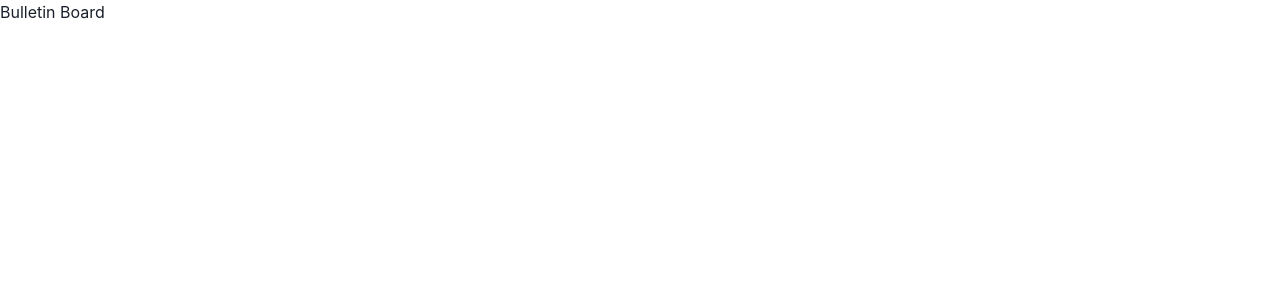
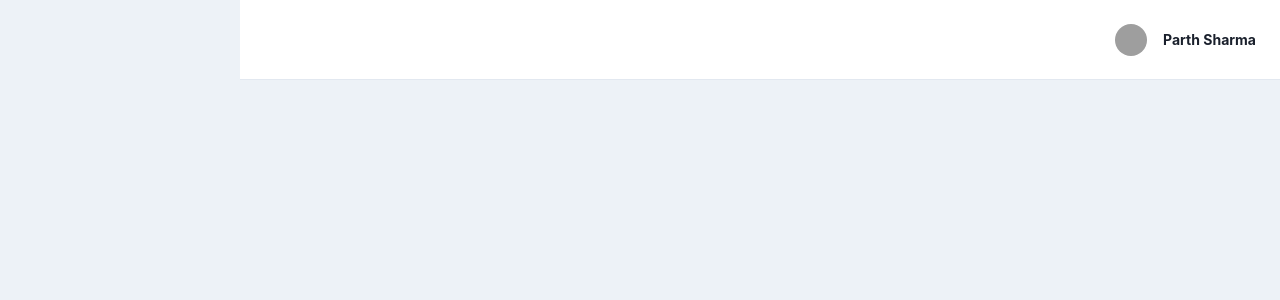
Before and after one commit to basil08/Ant-Farm, a React (Create React App) app: page /bulletin in a window 1280 px wide. Shown: the top 300 px of the page. Built offline with nearby package versions, Linux system fonts and the light colour scheme; grey boxes are pictures that could not be loaded.

Commit message:
Implement: sidebar

```diff
--- a/package.json
+++ b/package.json
@@ -14,7 +14,7 @@
     "react": "^18.2.0",
     "react-dom": "^18.2.0",
     "react-icons": "^3.0.0",
-    "react-router-dom": "6",
+    "react-router-dom": "^6.4.3",
     "react-scripts": "5.0.1",
     "web-vitals": "^2.1.4"
   },
--- /dev/null
+++ b/src/components/sidebar.js
@@ -0,0 +1,247 @@
+import React from 'react';
+import {
+  IconButton,
+  Avatar,
+  Box,
+  CloseButton,
+  Flex,
+  HStack,
+  VStack,
+  Icon,
+  useColorModeValue,
+  Drawer,
+  DrawerContent,
+  Text,
+  useDisclosure,
+  Center,
+  Square,
+  Image,
+  Menu,
+  MenuButton,
+  MenuItem,
+  MenuDivider,
+  MenuList,
+} from '@chakra-ui/react';
+import { Link } from 'react-router-dom';
+
+const LinkItems = {
+  investments: [
+    {
+      name: 'Dashboard',
+      icon: '',
+      toUrl: '/dashboard',
+    },
+    {
+      name: 'Bulletin Board',
+      icon: '',
+      toUrl: '/bulletin',
+    },
+    {
+      name: 'Portfolio Analysis',
+      icon: '',
+      toUrl: '/analysis',
+    },
+    {
+      name: 'Newsfeed',
+      icon: '',
+      toUrl: '/newsfeed',
+    },
+    {
+      name: 'Transaction History',
+      icon: '',
+      toUrl: '/history',
+    },
+  ],
+  information: [
+    {
+      name: 'Rules and Regulations',
+      icon: '',
+      toUrl: '/rar',
+    },
+    {
+      name: 'My Account',
+      icon: '',
+      toUrl: '/account',
+    },
+  ],
+};
+
+function Sidebar({ children }) {
+  const { isOpen, onOpen, onClose } = useDisclosure();
+  return (
+    <Box minH="100vh" bg={useColorModeValue('gray.100', 'gray.900')}>
+      <SidebarContent
+        onClose={() => onClose}
+        display={{ base: 'none', md: 'block' }}
+      />
+      <Drawer
+        autoFocus={false}
+        isOpen={isOpen}
+        placement="left"
+        onClose={onClose}
+        returnFocusOnClose={false}
+        onOverlayClick={onClose}
+        size="full"
+      >
+        <DrawerContent>
+          <SidebarContent onClose={onClose} />
+        </DrawerContent>
+      </Drawer>
+
+      {/* Mobile nav */}
+      <MobileNav onOpen={onOpen} />
+      <Box ml={{ base: 0, md: 60 }} p="4">
+        {children}
+      </Box>
+    </Box>
+  );
+}
+
+function SidebarContent({ onClose, ...rest }) {
+  <Box
+    transition="3s ease"
+    bg={useColorModeValue('white', 'gray.900')}
+    borderRight="1px"
+    borderRightColor={useColorModeValue('gray.200', 'gray.700')}
+    w={{ base: 'full', md: 60 }}
+    pos="fixed"
+    h="full"
+    {...rest}
+  >
+    <Flex h="20" alignItems="center" mx="8" justifyContent="space-between">
+      <Center w="75px">
+        <Image boxSize="40px" objectFit="cover" src="./logo.svg" />
+      </Center>
+      <Square size="90px">
+        <Text fontSize={'lg'} fontWeight={'bold'}>
+          Ant Farm
+        </Text>
+      </Square>
+      <CloseButton display={{ base: 'flex', md: 'none' }} onClick={onClose} />
+    </Flex>
+    <Text color={'gray.100'}>INVESTMENTS</Text>
+    {LinkItems.investments.map((link) => (
+      <NavItem key={link.name} icon={link.icon} toUrl={link.toUrl}>
+        {link.name}
+      </NavItem>
+    ))}
+    <hr />
+    <Text color={'gray.100'}>INFORMATION</Text>
+    {LinkItems.information.map((link) => (
+      <NavItem key={link.name} icon={link.icon} toUrl={link.toUrl}>
+        {link.name}
+      </NavItem>
+    ))}
+  </Box>;
+}
+
+function NavItem({ icon, children, toUrl, ...rest }) {
+  return (
+    <Link
+      to={toUrl}
+      style={{ textDecoration: 'none' }}
+      _focus={{ boxShadow: 'none' }}
+    >
+      <Flex
+        align="center"
+        p="4"
+        mx="4"
+        borderRadius={'lg'}
+        role="group"
+        cursor="pointer"
+        _hover={{
+          bg: 'brand.400',
+          color: 'white',
+        }}
+        {...rest}
+      >
+        {icon && (
+          <Icon
+            mr="4"
+            fontSize="16"
+            _groupHover={{
+              color: 'white',
+            }}
+            as={icon}
+          />
+        )}
+        {children}
+      </Flex>
+    </Link>
+  );
+}
+
+function MobileNav({ onOpen, ...rest }) {
+  return (
+    <Flex
+      ml={{ base: 0, md: 60 }}
+      px={{ base: 4, md: 4 }}
+      height="20"
+      alignItems="center"
+      bg={useColorModeValue('white', 'gray.900')}
+      borderBottomWidth="1px"
+      borderBottomColor={useColorModeValue('gray.200', 'gray.700')}
+      justifyContent={{ base: 'space-between', md: 'flex-end' }}
+      {...rest}
+    >
+      <IconButton
+        display={{ base: 'flex', md: 'none' }}
+        onClick={onOpen}
+        variant="outline"
+        aria-label="open menu"
+      />
+
+      <Text
+        display={{ base: 'flex', md: 'none' }}
+        fontSize="2xl"
+        fontFamily="monospace"
+        fontWeight="bold"
+      >
+        Logo
+      </Text>
+
+      <HStack spacing={{ base: '0', md: '6' }}>
+        <IconButton size="lg" variant="ghost" aria-label="open menu" />
+        <Flex alignItems={'center'}>
+          <Menu>
+            <MenuButton
+              py={2}
+              transition="all 0.3s"
+              _focus={{ boxShadow: 'none' }}
+            >
+              <HStack>
+                <Avatar
+                  size={'sm'}
+                  src={
+                    'https://images.unsplash.com/photo-1619946794135-5bc917a27793?ixlib=rb-0.3.5&q=80&fm=jpg&crop=faces&fit=crop&h=200&w=200&s=b616b2c5b373a80ffc9636ba24f7a4a9'
+                  }
+                />
+                <VStack
+                  display={{ base: 'none', md: 'flex' }}
+                  alignItems="flex-start"
+                  spacing="1px"
+                  ml="2"
+                >
+                  <Text fontSize="sm" fontWeight={'bold'}>Parth Sharma</Text>
+                </VStack>
+                <Box display={{ base: 'none', md: 'flex' }}></Box>
+              </HStack>
+            </MenuButton>
+            <MenuList
+              bg={useColorModeValue('white', 'gray.900')}
+              borderColor={useColorModeValue('gray.200', 'gray.700')}
+            >
+              <MenuItem>Profile</MenuItem>
+              <MenuItem>Settings</MenuItem>
+              <MenuItem>Billing</MenuItem>
+              <MenuDivider />
+              <MenuItem>Sign out</MenuItem>
+            </MenuList>
+          </Menu>
+        </Flex>
+      </HStack>
+    </Flex>
+  );
+}
+
+export default Sidebar;
--- /dev/null
+++ b/src/pages/Bulletin.js
@@ -0,0 +1,13 @@
+import React from "react";
+import Sidebar from "../components/sidebar";
+import {
+  Box
+} from "@chakra-ui/react";
+
+function Bulletin() {
+  return (
+      <Sidebar />
+  );
+}
+
+export default Bulletin;
--- a/src/pages/Login.js
+++ b/src/pages/Login.js
@@ -1,4 +1,4 @@
-import React, { useState } from 'react';
+import React from 'react';
 import {
   Box,
   Image,
--- a/src/routes.js
+++ b/src/routes.js
@@ -1,5 +1,6 @@
 import {Text} from "@chakra-ui/react";
 import Login from "./pages/Login";
+import Bulletin from "./pages/Bulletin";
 
 const routes = [
   {
@@ -28,7 +29,7 @@ const routes = [
   },
   {
     path: "/bulletin",
-    main: () => <Text>Bulletin Board</Text>
+    main: () => <Bulletin />
   },
   {
     path: "/analytics",
```
Also changed, not shown: 1 other file (tests, documents, lock files or other folders).
